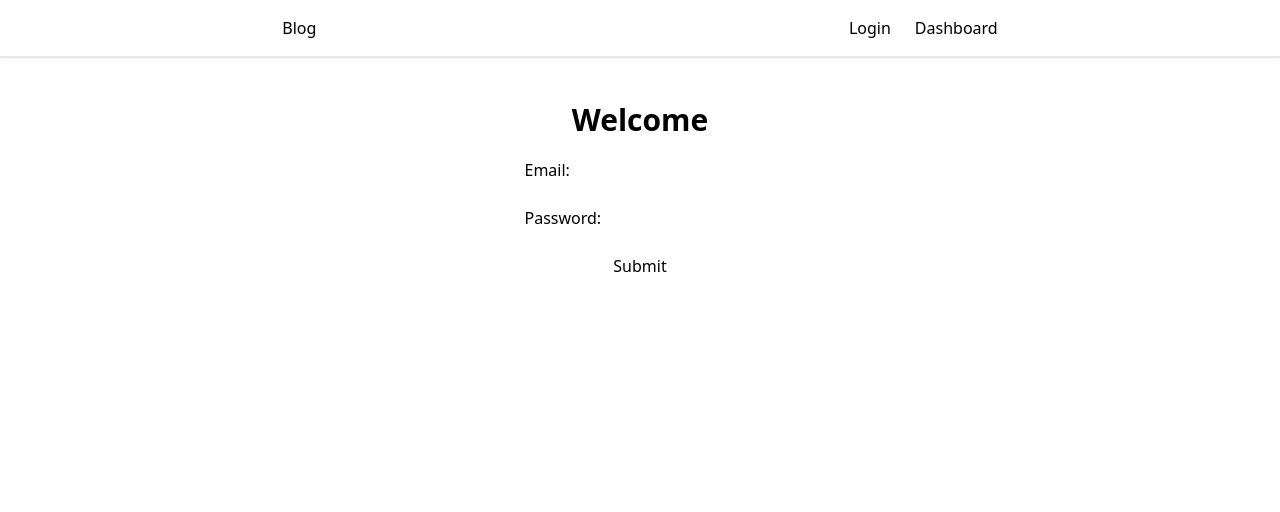
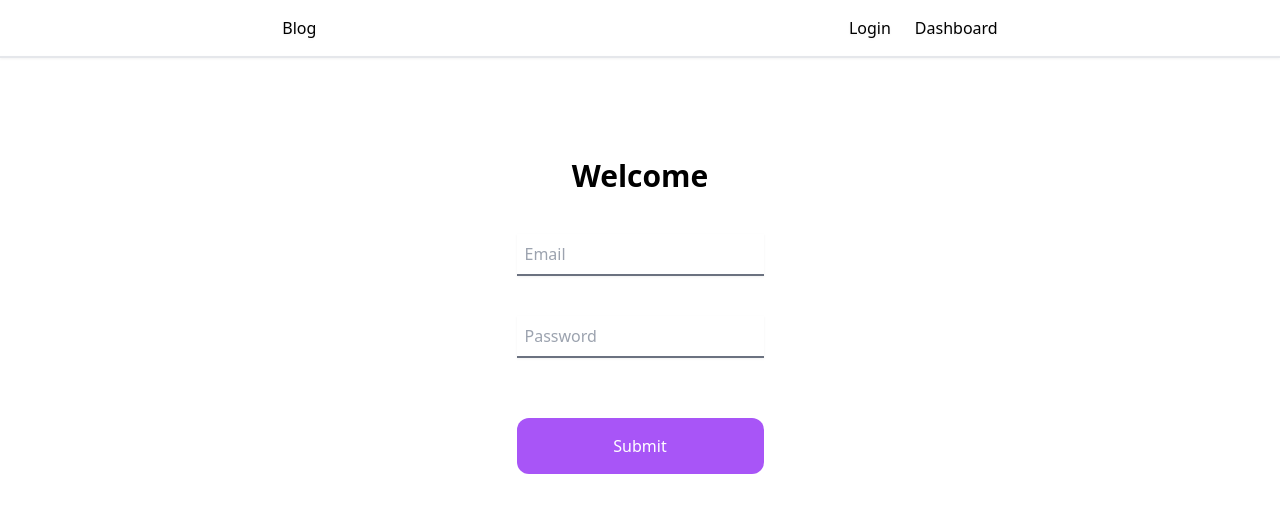
Before and after one commit to fadelyking/Blog-API-Front-End, a React (Vite) app: page /sign-in in a window 1280 px wide. Shown: the top 512 px of the page. Built offline with nearby package versions, Linux system fonts and the light colour scheme; no server answers.

Commit message:
sign in form fully styled

```diff
--- a/src/Sign-in.jsx
+++ b/src/Sign-in.jsx
@@ -4,14 +4,27 @@
   return (
     <>
       <NavBar></NavBar>
-      <div className="flex items-center flex-col">
-        <div className="text-3xl p-5 font-bold mt-6">Welcome</div>
-        <form className=" flex flex-col" action="" method="post">
-          <label for="Email">Email:</label>
-          <input type="email" name="email" />
-          <label for="Password">Password:</label>
-          <input type="password" name="password" />
-          <input type="submit" value="Submit" />
+      <div className="flex items-center flex-col mt-10 gap-5">
+        <div className="text-3xl p-5 font-bold mt-10">Welcome</div>
+        <form className=" flex flex-col gap-10" action="" method="post">
+          <input
+            type="email"
+            name="email"
+            placeholder="Email"
+            className="drop-shadow-sm border-b-2 border-gray-500 p-2 outline-none"
+          />
+          <input
+            type="password"
+            name="password"
+            placeholder="Password"
+            className="drop-shadow-sm border-b-2 border-gray-500 p-2 outline-none"
+          />
+          <button
+            type="submit"
+            className="mt-5 bg-purple-500 p-4 text-white rounded-xl"
+          >
+            Submit
+          </button>
         </form>
       </div>
     </>
```
